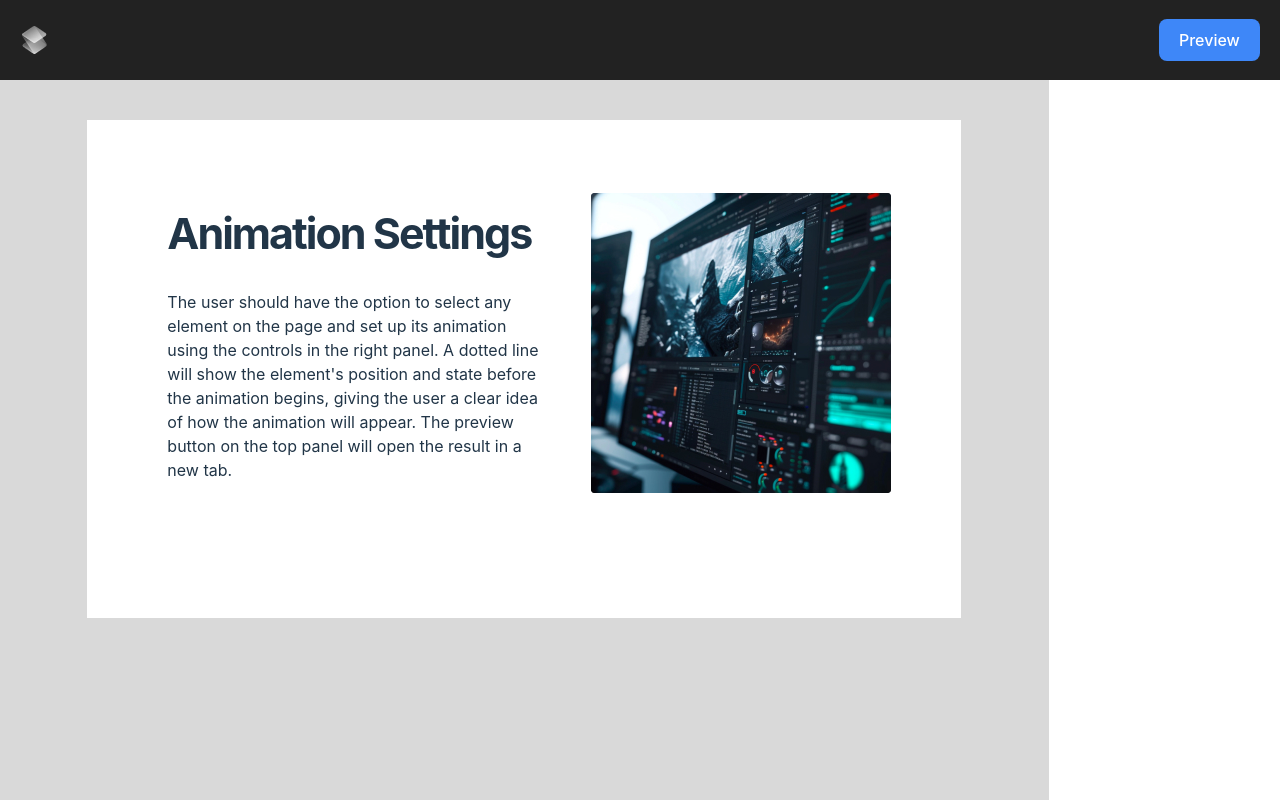
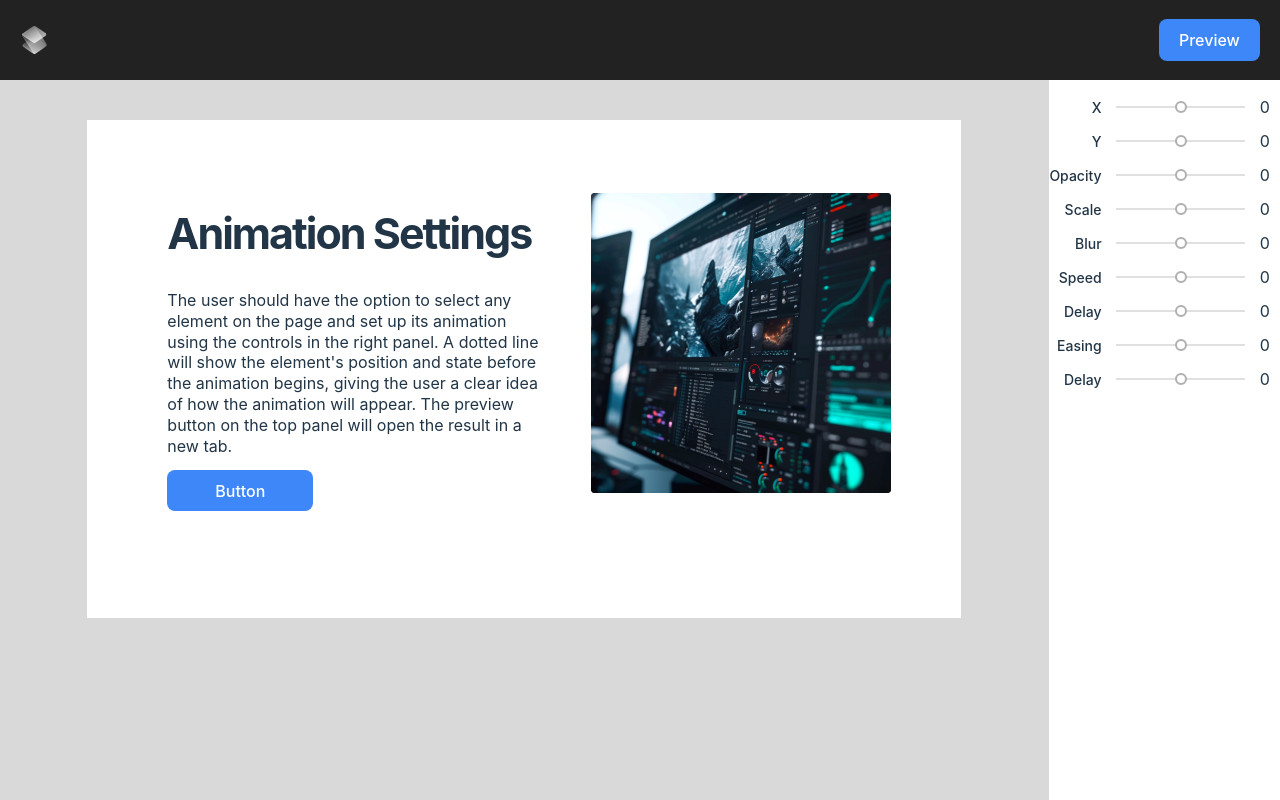
Before and after one commit to harry177/website-style-editor, a React (Vite) app: page / in a window 1280 px wide. Built offline with nearby package versions, Linux system fonts and the light colour scheme.

Commit message:
feat: add page button component, add inputs for setting values

```diff
--- a/src/components/EditedPage/EditedPage.jsx
+++ b/src/components/EditedPage/EditedPage.jsx
@@ -1,3 +1,4 @@
+import { PageButton } from "../PageButton/PageButton";
 import { PageImage } from "../PageImage.jsx/PageImage";
 import { PageText } from "../PageText/PageText";
 import { PageTitle } from "../PageTitle/PageTitle";
@@ -7,6 +8,7 @@ export const EditedPage = () => {
     return <div className="edited-page">
         <PageTitle top={90} left={80} opacity={1} />
         <PageText top={170} left={80} opacity={1} />
+        <PageButton top={350} left={80} opacity={1} />
         <PageImage top="73px" left="504px" opacity={1} />
     </div>
 }
--- a/src/components/MainMenu/MainMenu.jsx
+++ b/src/components/MainMenu/MainMenu.jsx
@@ -1,5 +1,30 @@
+import { MenuItem } from "../MenuItem/MenuItem";
 import "./main-menu.css";
 
+const settings = [
+  "X",
+  "Y",
+  "Opacity",
+  "Scale",
+  "Blur",
+  "Speed",
+  "Delay",
+  "Easing",
+  "Delay",
+];
+
 export const MainMenu = () => {
-    return <aside className="main-menu"></aside>
-}
+  return (
+    <aside className="main-menu">
+      <div className="settings">
+        {settings.map((item, key) => {
+          return (
+            <div key={key} className="menu-item">
+              <MenuItem item={item} />
+            </div>
+          );
+        })}
+      </div>
+    </aside>
+  );
+};
--- a/src/components/MainMenu/main-menu.css
+++ b/src/components/MainMenu/main-menu.css
@@ -1,4 +1,24 @@
 .main-menu {
-    width: 240px;
-    height: 100%;
+  display: flex;
+  flex-direction: column;
+  justify-content: flex-start;
+  align-items: center;
+  width: 240px;
+  height: 100%;
 }
+
+.settings {
+  display: flex;
+  flex-direction: column;
+  width: 214px;
+  gap: 10px;
+  margin-top: 15px;
+}
+
+.menu-item {
+  display: flex;
+  justify-content: space-around;
+  align-items: center;
+  width: 100%;
+  gap: 10px;
+}
--- /dev/null
+++ b/src/components/MenuItem/MenuItem.jsx
@@ -0,0 +1,39 @@
+import "./menu-item.css";
+import { useState } from "react";
+
+export const MenuItem = ({ item }) => {
+  const [value, setValue] = useState(0);
+
+  const handleChange = (event) => {
+    const newValue = parseInt(event.target.value);
+    setValue(newValue);
+  };
+
+  const getBackgroundStyle = () => {
+    const positiveValue = value > 0 ? value + 150 : -value + 150;
+    const percentage = (positiveValue / 300) * 100;
+    const color = value !== 0 ? "#afafaf" : "#e0e0e0";
+
+    if (value > 0) {
+      return `linear-gradient(to right, #e0e0e0 50%, ${color} 50%, ${color} ${percentage}%, #e0e0e0 ${percentage}%, #e0e0e0 100%)`;
+    } else if (value < 0) {
+      return `linear-gradient(to left, #e0e0e0 50%, ${color} 50%, ${color} ${percentage}%, #e0e0e0 ${percentage}%, #e0e0e0 100%)`;
+    }
+  };
+
+  return (
+    <>
+      <div className="menu-item__name">{item}</div>
+      <input
+        type="range"
+        min="-150"
+        max="150"
+        value={value}
+        onChange={handleChange}
+        className="menu-item__range"
+        style={{ background: getBackgroundStyle() }}
+      ></input>
+      <div>{value}</div>
+    </>
+  );
+};
--- /dev/null
+++ b/src/components/MenuItem/menu-item.css
@@ -0,0 +1,42 @@
+.menu-item__name {
+  display: flex;
+  justify-content: right;
+  width: 20%;
+  font-weight: 500;
+  font-size: 14px;
+}
+
+.menu-item__range {
+  -webkit-appearance: none;
+  appearance: none;
+  width: 60%;
+  height: 2px;
+  background-color: #e0e0e0;
+  outline: none;
+}
+
+.menu-item__range::-webkit-slider-thumb {
+  -webkit-appearance: none;
+  appearance: none;
+  width: 12px;
+  height: 12px;
+  background-color: #ffffff;
+  border-radius: 50%;
+  border: 2px solid #afafaf;
+}
+
+.menu-item__range::-moz-range-thumb {
+  width: 12px;
+  height: 12px;
+  background-color: #ffffff;
+  border-radius: 50%;
+  border: 2px solid #afafaf;
+}
+
+.menu-item__range::-ms-thumb {
+  width: 12px;
+  height: 12px;
+  background-color: #ffffff;
+  border-radius: 50%;
+  border: 2px solid #afafaf;
+}
--- /dev/null
+++ b/src/components/PageButton/PageButton.jsx
@@ -0,0 +1,14 @@
+export const PageButton = ({ top, left, opacity }) => {
+  const buttonStyle = {
+    display: "inline-block",
+    top: top,
+    left: left,
+    opacity: opacity,
+    width: 146,
+    heugh: 51,
+    color: "#ffffff",
+    backgroundColor: "#3e87f8",
+    position: "absolute",
+  };
+  return <button style={buttonStyle}>Button</button>;
+};
--- a/src/components/PageText/PageText.jsx
+++ b/src/components/PageText/PageText.jsx
@@ -7,6 +7,7 @@ export const PageText = ({ top, left, opacity }) => {
     height: 176,
     opacity: opacity,
     margin: 0,
+    lineHeight: 1.3,
     position: "absolute",
   };
   return (
```
